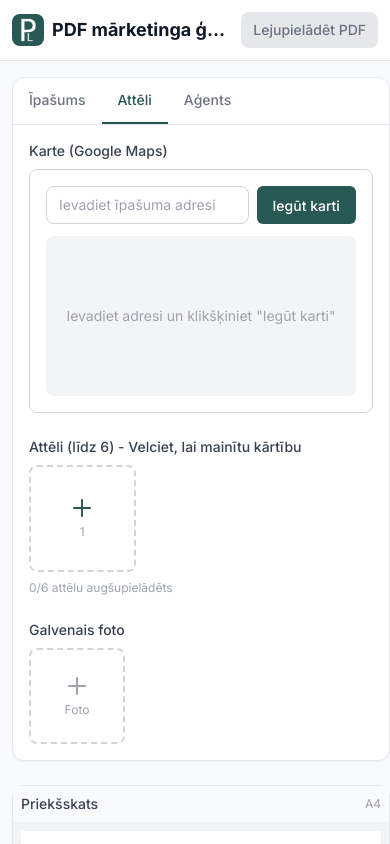
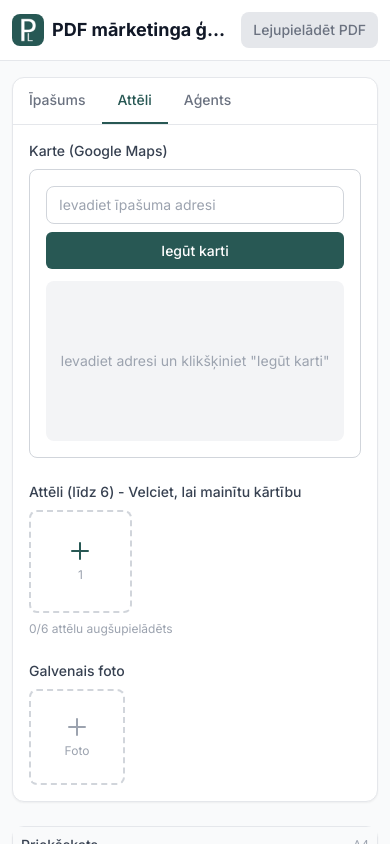
Before and after one commit to klavsveg99/real-estate-flyer-generator, a Next.js app: page / in a window 390 px wide. Both pictures are taken after a click on the button "Attēli". Shown: the top 844 px of the page. Built offline with nearby package versions, Linux system fonts and the light colour scheme; what @react-pdf/renderer would draw is missing.

Commit message:
Fix map address input responsive layout on mobile

```diff
--- a/app/page.tsx
+++ b/app/page.tsx
@@ -316,20 +316,20 @@ function ImageSection({ formState, updateMapImage, updateGalleryImages, updateGa
     <div className="space-y-6">
       <div>
         <label className="block text-sm font-medium text-gray-700 mb-2">Karte (Google Maps)</label>
-        <div className="border border-gray-300 rounded-lg p-4 overflow-x-auto">
-          <div className="flex gap-2 mb-3 min-w-0">
+        <div className="border border-gray-300 rounded-lg p-4">
+          <div className="flex flex-col sm:flex-row gap-2 mb-3">
             <input
               type="text"
               value={mapAddress}
               onChange={(e) => setMapAddress(e.target.value)}
               placeholder="Ievadiet īpašuma adresi"
-              className="flex-1 min-w-0 px-3 py-2 border border-gray-300 rounded-lg text-sm"
-              style={{ overflow: 'hidden', textOverflow: 'ellipsis' }}
+              className="flex-1 px-3 py-2 border border-gray-300 rounded-lg text-sm w-full"
             />
             <button
               onClick={fetchMapImage}
               disabled={isLoadingMap || !mapAddress.trim()}
-              style={{ background: '#285854', color: 'white', padding: '8px 16px', borderRadius: '6px', fontSize: '14px', fontWeight: 500, flexShrink: 0 }}
+              style={{ background: '#285854', color: 'white', padding: '8px 16px', borderRadius: '6px', fontSize: '14px', fontWeight: 500 }}
+              className="whitespace-nowrap"
             >
               {isLoadingMap ? 'Loading...' : 'Iegūt karti'}
             </button>
```
